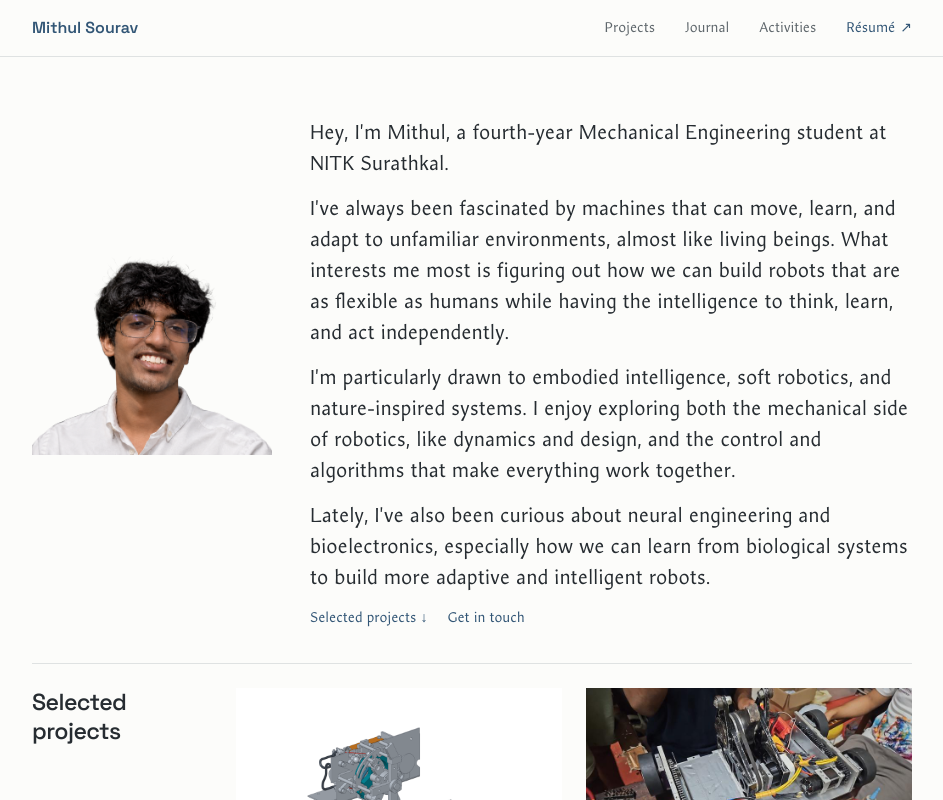
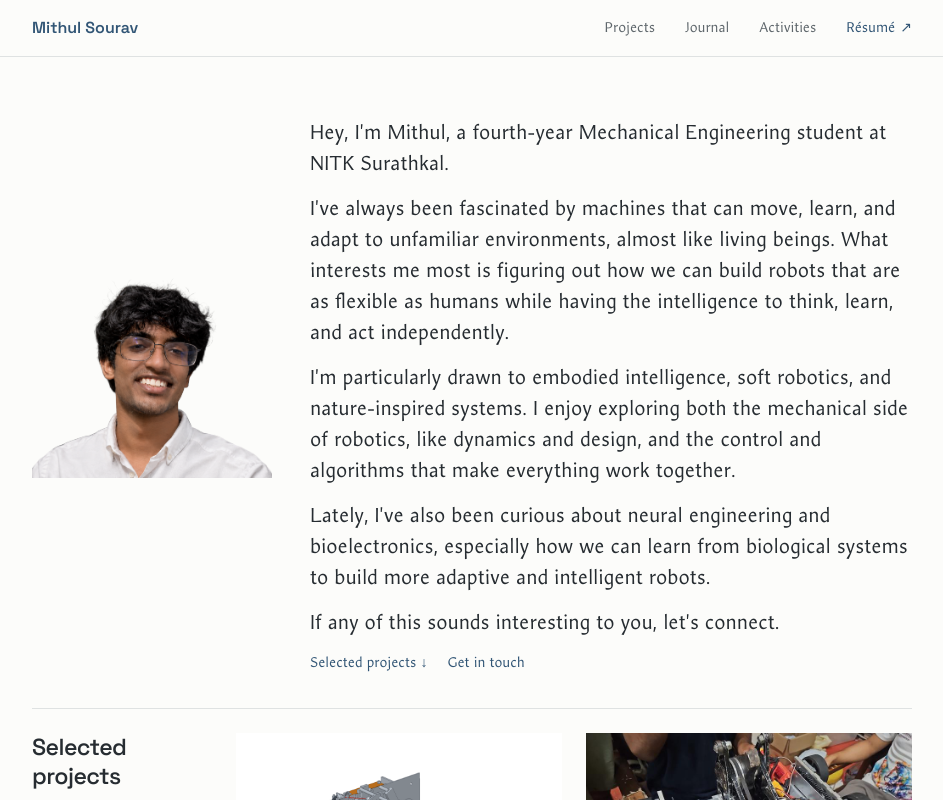
Before and after one commit to psmithul/portfolio, a Next.js app: page / in a window 1280 px wide. Shown: the top 800 px of the page, without its empty margins (168-1111 px from the left). Built offline with nearby package versions, Linux system fonts and the light colour scheme.

Commit message:
Add an invitation to connect to the About bio

```diff
--- a/content/profile.ts
+++ b/content/profile.ts
@@ -8,6 +8,7 @@ export const profile = {
     "I've always been fascinated by machines that can move, learn, and adapt to unfamiliar environments, almost like living beings. What interests me most is figuring out how we can build robots that are as flexible as humans while having the intelligence to think, learn, and act independently.",
     "I'm particularly drawn to embodied intelligence, soft robotics, and nature-inspired systems. I enjoy exploring both the mechanical side of robotics, like dynamics and design, and the control and algorithms that make everything work together.",
     "Lately, I've also been curious about neural engineering and bioelectronics, especially how we can learn from biological systems to build more adaptive and intelligent robots.",
+    "If any of this sounds interesting to you, let's connect.",
   ],
 } as const;
 
```
